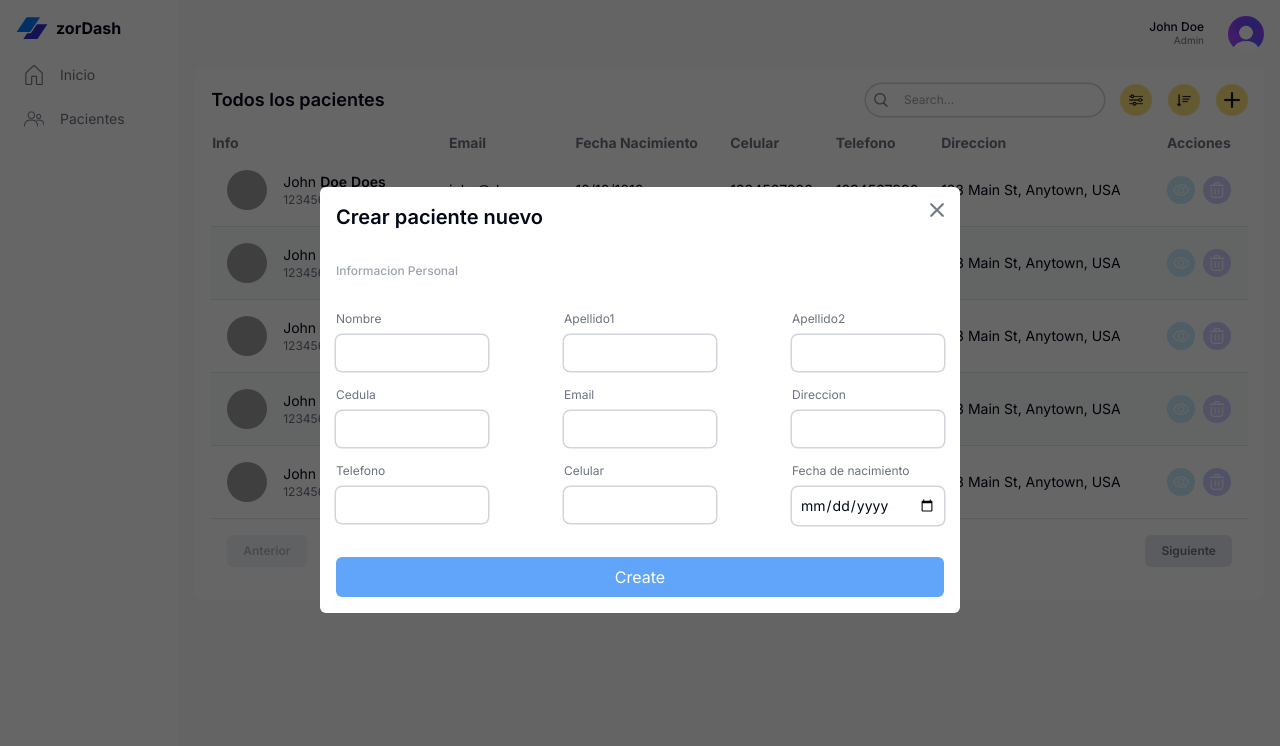
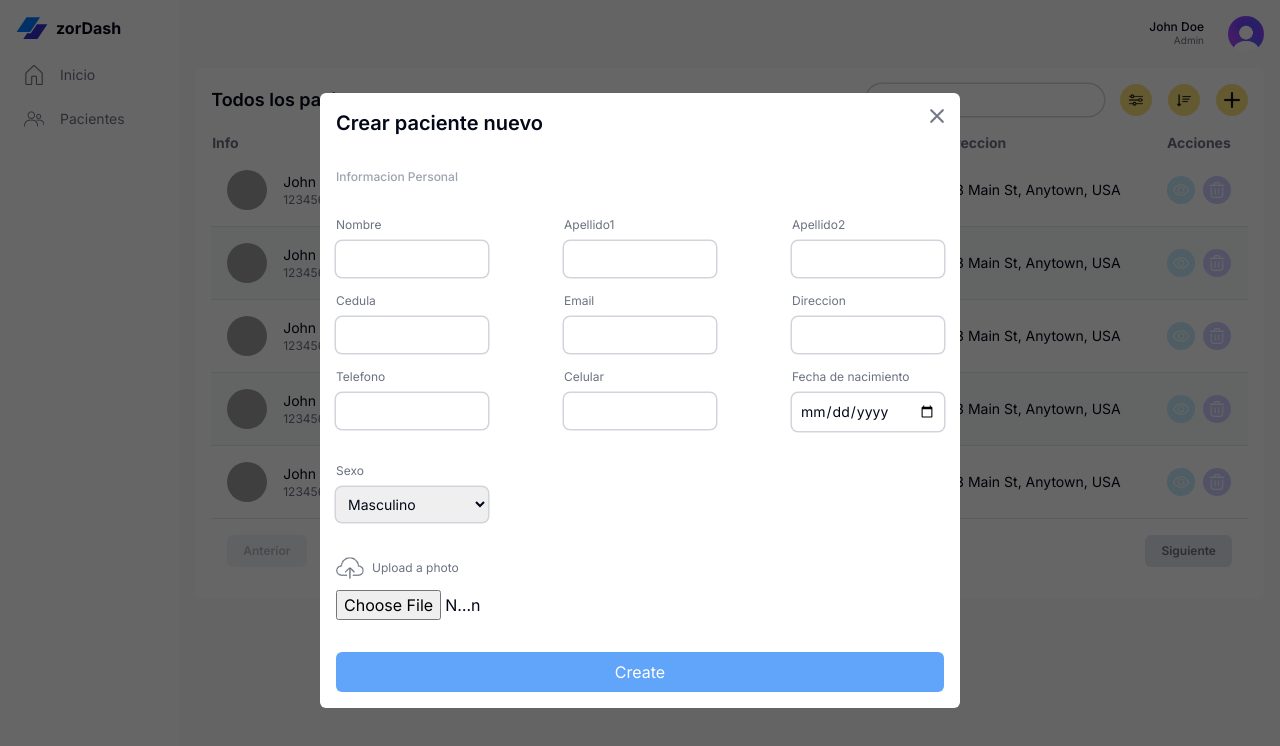
Before and after one commit to viagraz0r/next-dashboard-ui, a Next.js app: page /list/patients in a window 1280 px wide. Both pictures are taken after a click on the button 1231 px from the left and 100 px from the top of the page. Shown: the top 746 px of the page. Built offline with nearby package versions, Linux system fonts and the light colour scheme; grey boxes are pictures that could not be loaded.

Commit message:
teacherForm

```diff
--- a/src/components/forms/TeacherForm.tsx
+++ b/src/components/forms/TeacherForm.tsx
@@ -4,6 +4,7 @@ import { zodResolver } from '@hookform/resolvers/zod';
 import { useForm } from 'react-hook-form';
 import { z } from 'zod';
 import InputField from '../InputField';
+import Image from 'next/image';
 
 const schema = z.object({
 	name: z.string().min(3, { message: 'Name is Required' }),
@@ -15,7 +16,8 @@ const schema = z.object({
 	cel: z.string().min(11, { message: 'CellPhone is Required' }),
 	address: z.string().min(1, { message: 'Address is Required' }),
 	birthday: z.string({ message: 'Birthday is Required' }),
-	photo: z.instanceof(File, { message: 'Image is Required' }),
+	img: z.instanceof(File, { message: 'Image is Required' }),
+	sex: z.enum(['male', 'female'], { message: 'Sex is Required' }),
 });
 
 type Inputs = z.infer<typeof schema>;
@@ -104,6 +106,30 @@ const TeacherForm = ({ type, data }: { type: 'create' | 'update'; data?: any })
 					error={errors?.birthday}
 				/>
 			</div>
+			<div className="flex flex-col gap-2 w-full md:w-1/4">
+				<label className="text-xs text-gray-500">Sexo</label>
+				<select
+					className="ring-[1.5px] ring-gray-300 p-2 rounded-md text-sm w-full"
+					{...register('sex')}
+					defaultValue={data?.sex}
+				>
+					<option value="male">Masculino</option>
+					<option value="female">Femenino</option>
+				</select>
+				{errors.sex?.message && (
+					<p className="text-xs text-red-400">{errors.sex.message.toString()}</p>
+				)}
+			</div>
+			<div className="flex flex-col gap-2 w-full md:w-1/4">
+				<label className="text-xs text-gray-500 flex items-center gap-2 cursor-pointer">
+					<Image src="/upload.png" alt="" width={28} height={28} />
+					<span>Upload a photo</span>
+				</label>
+				<input type="file" />
+				{errors.img?.message && (
+					<p className="text-xs text-red-400">{errors.img.message.toString()}</p>
+				)}
+			</div>
 			<button className="bg-blue-400 text-white p-2 rounded-md">
 				{type === 'create' ? 'Create' : 'Update'}
 			</button>
```
